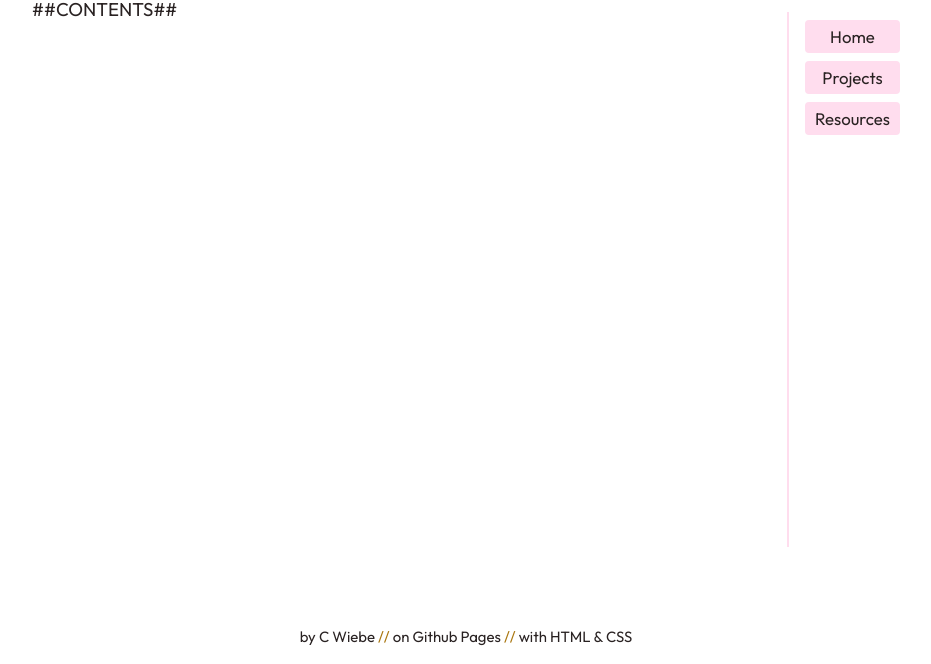
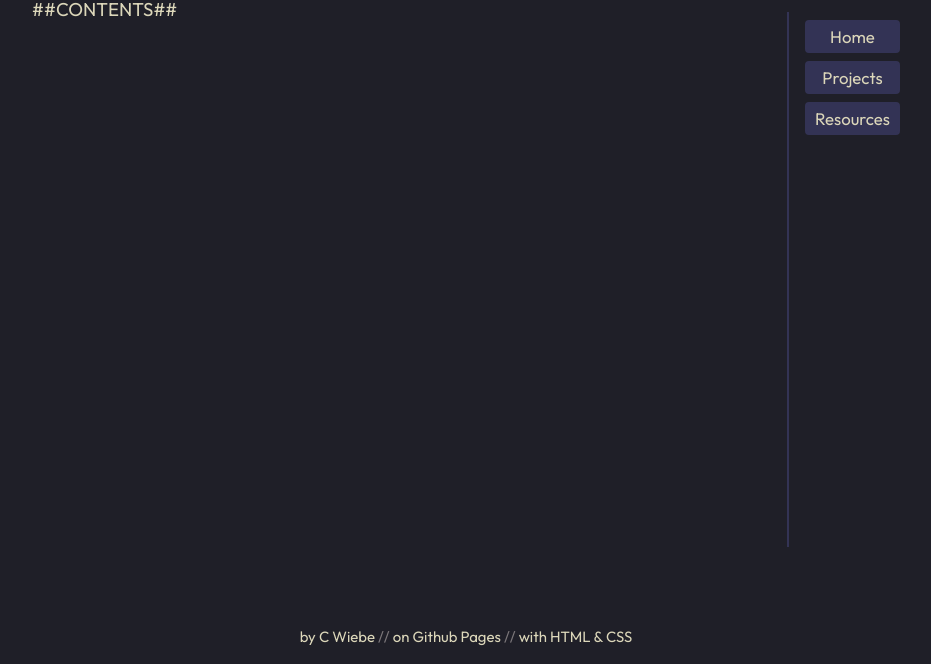
Before and after one commit to ctwiebe23/ctwiebe23.github.io, a plain HTML site: page layout.html in a window 1280 px wide. Shown: the part 136-800 px from the top of the page, without its empty margins (174-1105 px from the left). Drawn offline with Linux system fonts and the light colour scheme.

Commit message:
removed light mode

```diff
--- a/layout.html
+++ b/layout.html
@@ -3,12 +3,13 @@
   <head>
     <meta charset="utf-8" />
     <meta name="viewport" content="width=device-width, initial-scale=1" />
-    <meta name="color-scheme" content="light dark" />
+    <!-- Force dark mode in CSS. -->
+    <meta name="color-scheme" content="light" />
     <base target="_blank" rel="noopener noreferrer" />
 
     <title>C Wiebe</title>
     <meta name="author" content="C Wiebe" />
-    <meta name="description" content="C Wiebe's personal website documenting projects and resources.  Built using HTML, CSS, and a custom Python SSG." />
+    <meta name="description" content="C Wiebe's personal website documenting projects and resources.  Built using HTML, CSS, and a Python SSG." />
     <meta name="generator" content="python+kera" />
 
     <link rel="stylesheet" type="text/css" href="/styles.css" />
--- a/src/styles.css
+++ b/src/styles.css
@@ -5,12 +5,12 @@
 }
 
 :root {
-  --fg:light-dark(#292222, #dcd7ba);
-  --bg:light-dark(#fff, #1f1f28);
-  --primary:light-dark(#c25, #69f);
-  --fg-faded:light-dark(#a71, #7c777a);
-  --bg-faded:light-dark(#fde, #335);
-  --error:light-dark(#c44, #c44);
+  --fg:#dcd7ba;
+  --bg:#1f1f28;
+  --primary:#69f;
+  --fg-faded:#7c777a;
+  --bg-faded:#335;
+  --error:#c44;
   --font:Outfit, sans-serif;
   --rule:2px;
 
```
